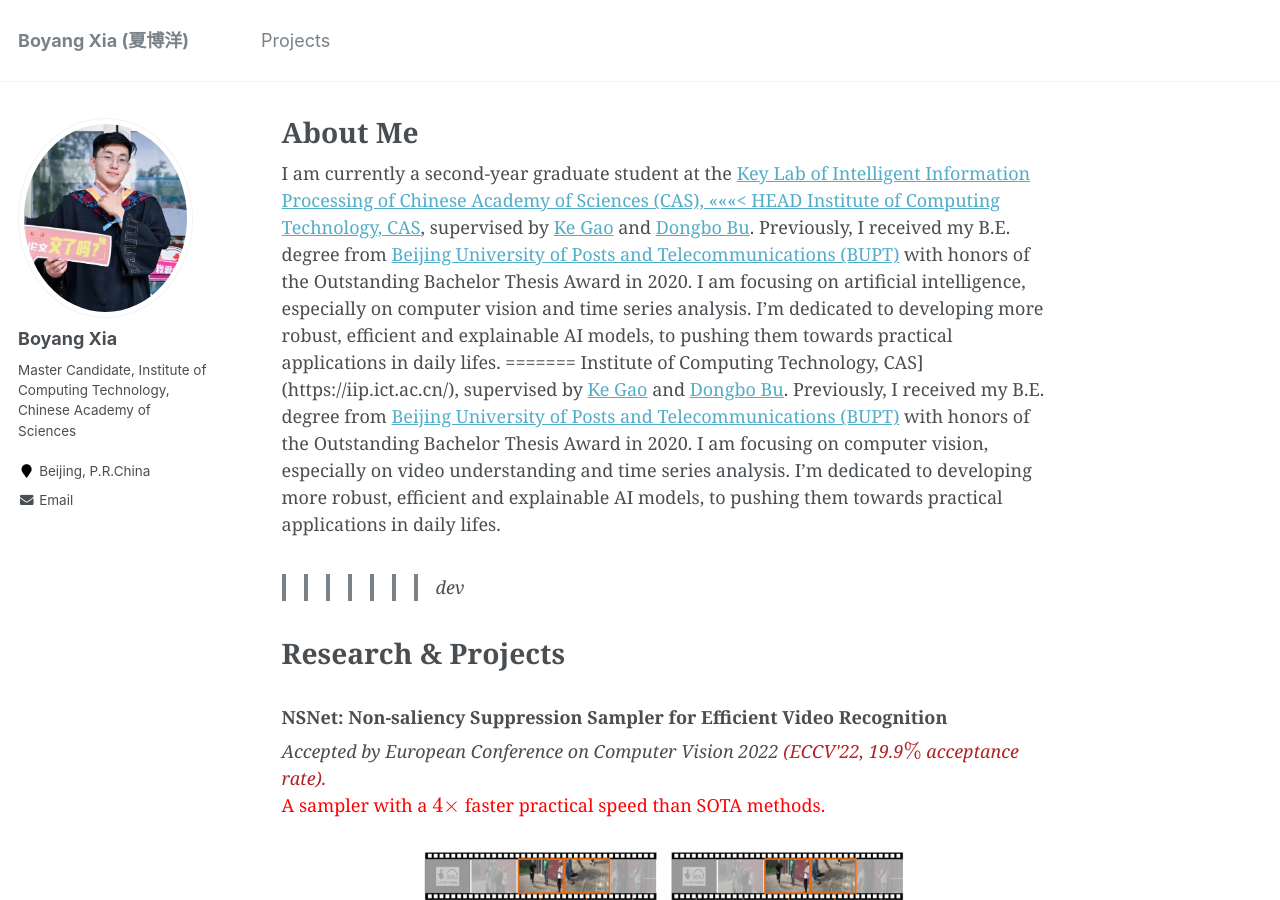
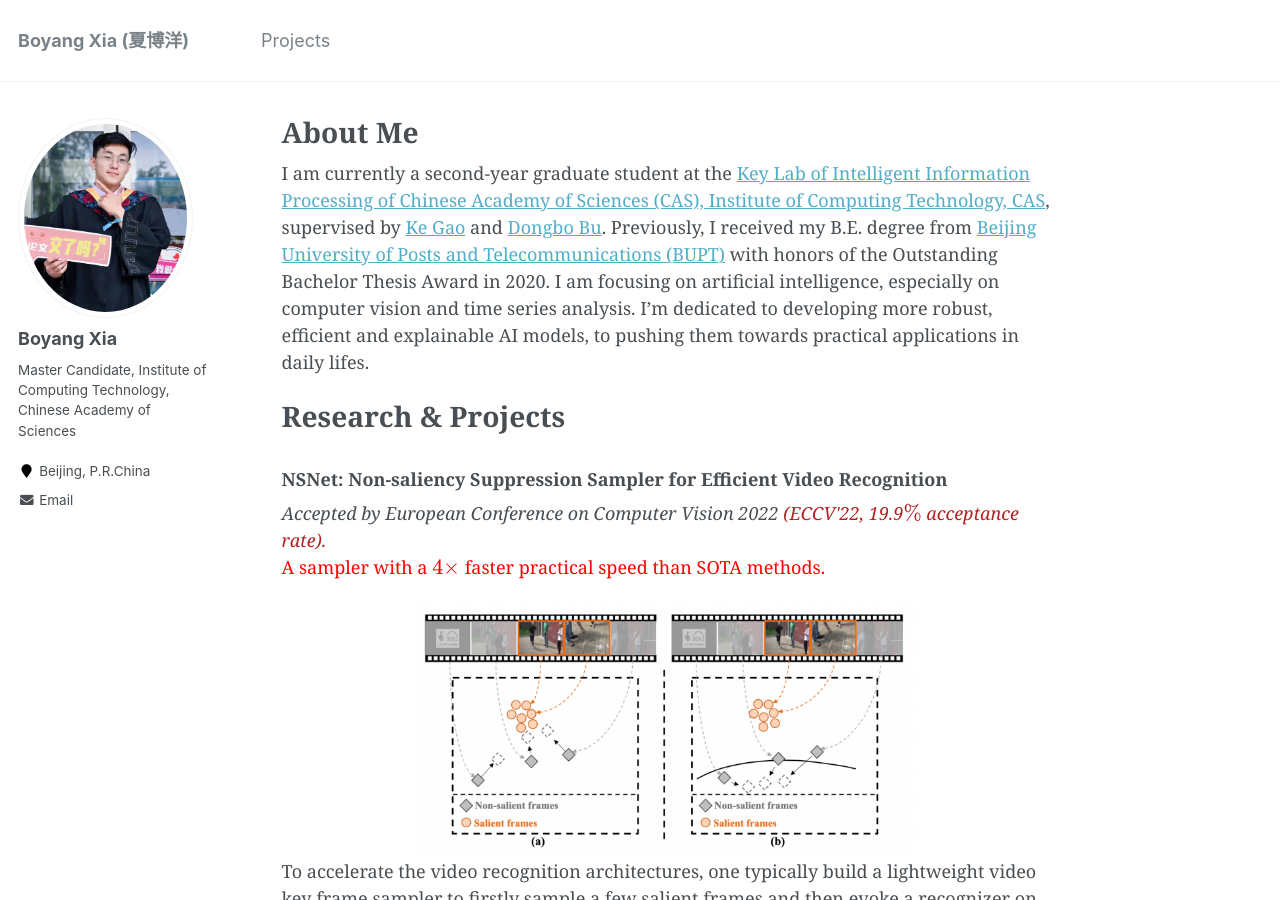
Before and after one commit to LawrenceXia2008/LawrenceXia2008.github.io, a Jekyll site: the page built from _pages/about.md, in a window 1280 px wide and 900 px high. Built offline with Jekyll 4.4.1, drawn with Linux system fonts in a browser that asks for light colours; formulas are drawn with MathJax 3.

Commit message:
merge sth

```diff
--- a/_pages/about.md
+++ b/_pages/about.md
@@ -9,11 +9,7 @@ redirect_from:
 ---
 
 I am currently a second-year graduate student at the [Key Lab of Intelligent Information Processing of Chinese Academy of Sciences (CAS),
-<<<<<<< HEAD
 Institute of Computing Technology, CAS](https://iip.ict.ac.cn/), supervised by [Ke Gao](https://teacher.ucas.ac.cn/~0038308) and [Dongbo Bu](https://people.ucas.edu.cn/~dbu?language=en). Previously, I received my B.E. degree from [Beijing University of Posts and Telecommunications (BUPT)](https://www.bupt.edu.cn/bygk/zjby/xxjj.htm) with honors of the Outstanding Bachelor Thesis Award in 2020. I am focusing on artificial intelligence, especially on computer vision and time series analysis. I'm dedicated to developing more robust, efficient and explainable AI models, to pushing them towards practical applications in daily lifes.
-=======
-Institute of Computing Technology, CAS](https://iip.ict.ac.cn/), supervised by [Ke Gao](https://teacher.ucas.ac.cn/~0038308) and [Dongbo Bu](https://people.ucas.edu.cn/~dbu?language=en). Previously, I received my B.E. degree from [Beijing University of Posts and Telecommunications (BUPT)](https://www.bupt.edu.cn/bygk/zjby/xxjj.htm) with honors of the Outstanding Bachelor Thesis Award in 2020. I am focusing on computer vision, especially on video understanding and time series analysis. I'm dedicated to developing more robust, efficient and explainable AI models, to pushing them towards practical applications in daily lifes.
->>>>>>> dev
 
 Research & Projects
 ===
```
